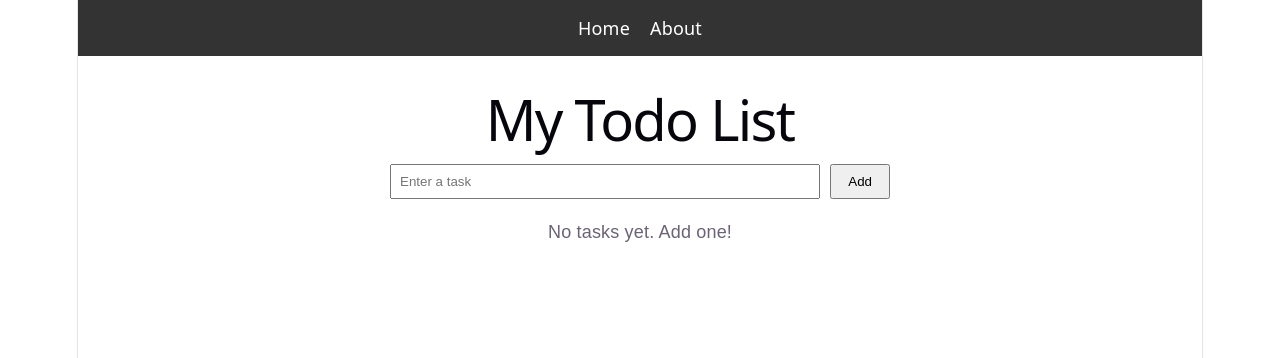
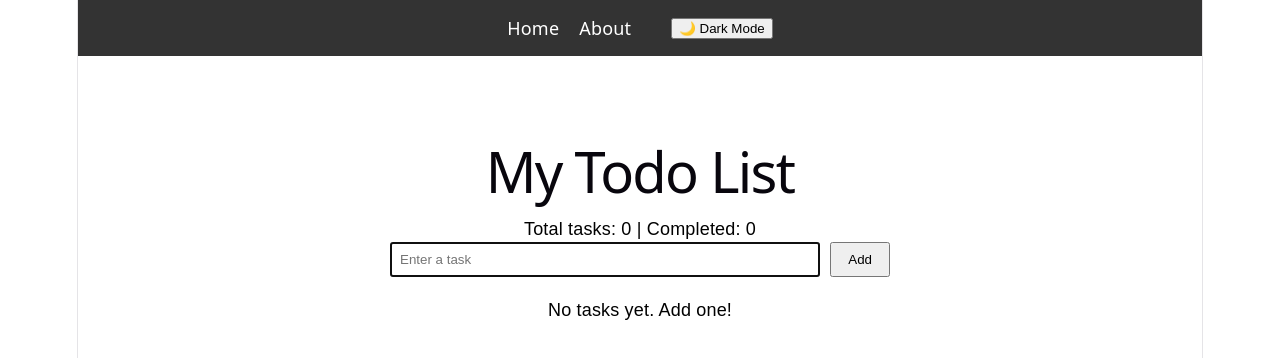
Before and after one commit to tishuprajapati453/FSD-Todo-App, a React (Vite) app: page / in a window 1280 px wide. Shown: the top 358 px of the page. Built offline with nearby package versions, Linux system fonts and the light colour scheme.

Commit message:
Advanced Hooks - useRef, useMemo, useContext

```diff
--- a/src/App.jsx
+++ b/src/App.jsx
@@ -1,10 +1,12 @@
 import { BrowserRouter, Routes, Route } from 'react-router-dom';
+import { ThemeProvider } from './ThemeContext';
 import Navbar from './Navbar';
 import Home from './Home';
 import About from './About';
 
 function App() {
   return (
+    <ThemeProvider>
       <BrowserRouter>
         <Navbar />
         <Routes>
@@ -12,6 +14,7 @@ function App() {
           <Route path="/about" element={<About />} />
         </Routes>
       </BrowserRouter>
+    </ThemeProvider>
   );
 }
 
--- a/src/Navbar.jsx
+++ b/src/Navbar.jsx
@@ -1,14 +1,18 @@
 import { Link } from 'react-router-dom';
+import { useTheme } from './ThemeContext';
 
 function Navbar() {
+  const { darkMode, toggleTheme } = useTheme();
+
   return (
     <nav
       style={{
         display: 'flex',
         gap: '20px',
         padding: '15px',
-        backgroundColor: '#333',
+        backgroundColor: darkMode ? '#111' : '#333',
         justifyContent: 'center',
+        alignItems: 'center',
       }}
     >
       <Link to="/" style={{ color: 'white', textDecoration: 'none' }}>
@@ -17,6 +21,9 @@ function Navbar() {
       <Link to="/about" style={{ color: 'white', textDecoration: 'none' }}>
         About
       </Link>
+      <button onClick={toggleTheme} style={{ marginLeft: '20px' }}>
+        {darkMode ? '☀️ Light Mode' : '🌙 Dark Mode'}
+      </button>
     </nav>
   );
 }
--- a/src/TaskForm.jsx
+++ b/src/TaskForm.jsx
@@ -1,6 +1,6 @@
 import { useState } from 'react';
 
-function TaskForm({ onAddTask }) {
+function TaskForm({ onAddTask, inputRef }) {
   const [task, setTask] = useState('');
 
   const handleAdd = () => {
@@ -15,6 +15,7 @@ function TaskForm({ onAddTask }) {
   return (
     <div style={{ display: 'flex', gap: '10px', marginBottom: '20px' }}>
       <input
+        ref={inputRef}
         type="text"
         placeholder="Enter a task"
         value={task}
--- /dev/null
+++ b/src/ThemeContext.jsx
@@ -0,0 +1,21 @@
+import { createContext, useState, useContext } from 'react';
+
+const ThemeContext = createContext();
+
+export function ThemeProvider({ children }) {
+  const [darkMode, setDarkMode] = useState(false);
+
+  const toggleTheme = () => {
+    setDarkMode(!darkMode);
+  };
+
+  return (
+    <ThemeContext.Provider value={{ darkMode, toggleTheme }}>
+      {children}
+    </ThemeContext.Provider>
+  );
+}
+
+export function useTheme() {
+  return useContext(ThemeContext);
+}
--- a/src/TodoApp.jsx
+++ b/src/TodoApp.jsx
@@ -1,26 +1,35 @@
-import { useState, useEffect } from 'react';
+
+import { useState, useEffect, useRef, useMemo } from 'react';
 import TaskForm from './TaskForm';
 import TaskList from './TaskList';
+import { useTheme } from './ThemeContext';
 
 function TodoApp() {
   const [todos, setTodos] = useState([]);
   const [isLoaded, setIsLoaded] = useState(false);
+  const inputRef = useRef(null);
+  const { darkMode } = useTheme();
 
-  // Component load thay tyare localStorage mathi data lavo
   useEffect(() => {
     const savedTodos = localStorage.getItem('todos');
     if (savedTodos) {
       setTodos(JSON.parse(savedTodos));
     }
     setIsLoaded(true);
+    // Page load thay tyare input par automatically focus karo
+    inputRef.current?.focus();
   }, []);
 
-  // Jyare pan todos change thay, localStorage ma save karo (pan fakt load thai gaya pachi j)
   useEffect(() => {
     if (isLoaded) {
       localStorage.setItem('todos', JSON.stringify(todos));
     }
   }, [todos, isLoaded]);
+
+  // useMemo - completed tasks no count, fakt todos change thay tyare j recalculate thay
+  const completedCount = useMemo(() => {
+    return todos.filter((todo) => todo.completed).length;
+  }, [todos]);
 
   const addTask = (taskText) => {
     const newTodo = {
@@ -52,9 +61,22 @@ function TodoApp() {
   };
 
   return (
-    <div style={{ maxWidth: '500px', margin: '50px auto', fontFamily: 'Arial' }}>
+    <div
+      style={{
+        maxWidth: '500px',
+        margin: '50px auto',
+        fontFamily: 'Arial',
+        backgroundColor: darkMode ? '#222' : '#fff',
+        color: darkMode ? '#fff' : '#000',
+        padding: '20px',
+        borderRadius: '8px',
+      }}
+    >
       <h1>My Todo List</h1>
-      <TaskForm onAddTask={addTask} />
+      <p>
+        Total tasks: {todos.length} | Completed: {completedCount}
+      </p>
+      <TaskForm onAddTask={addTask} inputRef={inputRef} />
       <TaskList
         todos={todos}
         onToggle={toggleComplete}
```
Lines whose indentation alone changed are shown as unchanged.
